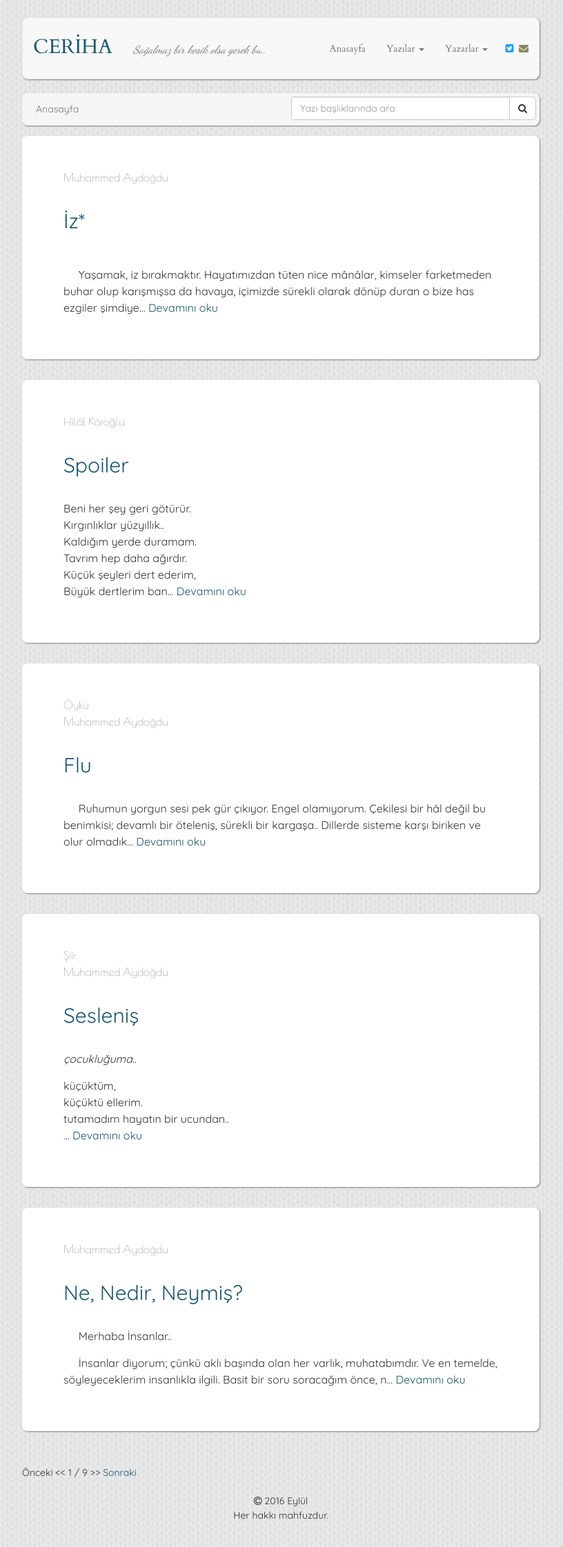
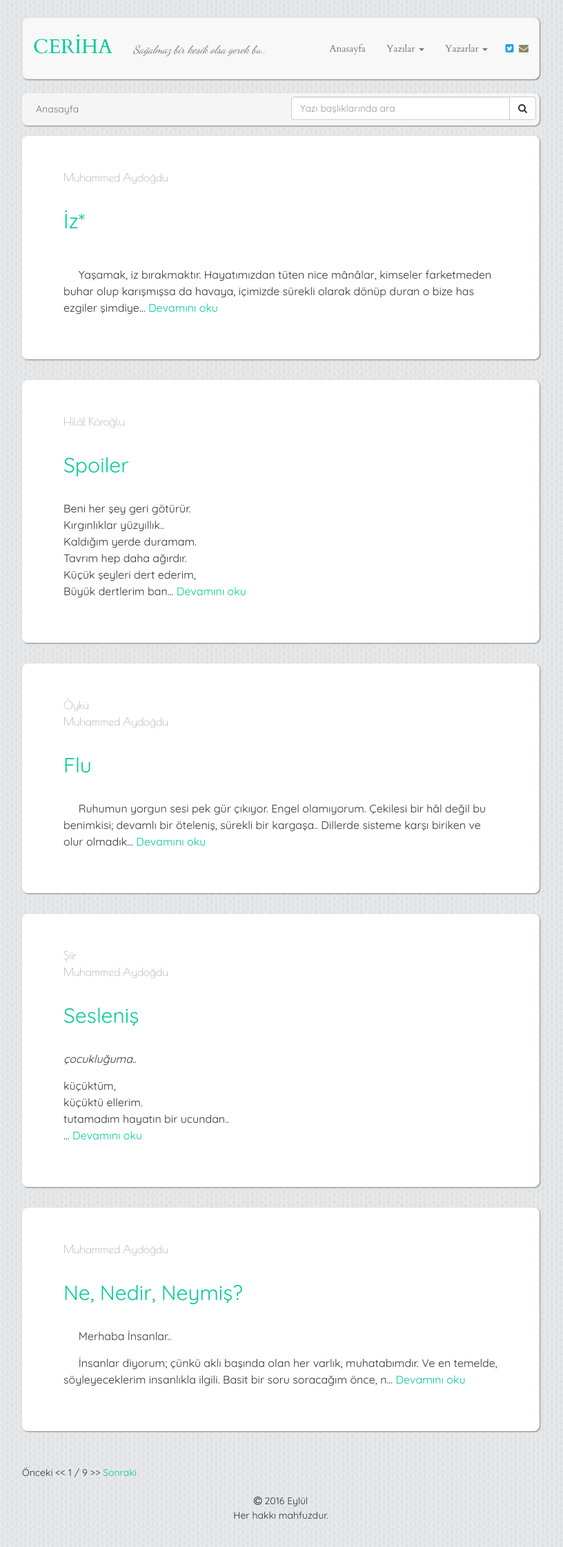
Before and after one commit to muhammedaydogdu/muhammedaydogdu.github.io, a Jekyll site: the page built from index.html, in a window 1280 px wide. Shown: the whole page at 69% size, without its empty margins (233-1049 px from the left). Built offline with Jekyll 4.4.1, drawn with Linux system fonts in a browser that asks for light colours; some web fonts are replaced; the list of posts is cut into pages by our own code.

Commit message:
Update style.css

```diff
--- a/css/style.css
+++ b/css/style.css
@@ -19,20 +19,20 @@ body {
 }
 
 a {
-  color: #195672;
+  color: #02C997;
 }
 
 a:hover {
-  color: #195672;
+  color: #02C997;
 }
 
 a:focus {
-  color: #195672;
+  color: #02C997;
   text-decoration: none;
 }
 
 h2 {
-  color: #195672;
+  color: #02C997;
 }
 
 .container .navbar {
@@ -44,17 +44,17 @@ h2 {
 }
 
 .navbar .navbar-brand {
-  color: #195672;
+  color: #02C997;
   margin-top: 2px;
   font-size: 29px;
 }
 
 .navbar .navbar-brand:hover {
-  color: #195672;
+  color: #02C997;
 }
 
 .navbar .navbar-brand:focus {
-  color: #195672;
+  color: #02C997;
 }
 
 .navbar .navbar-text {
```
